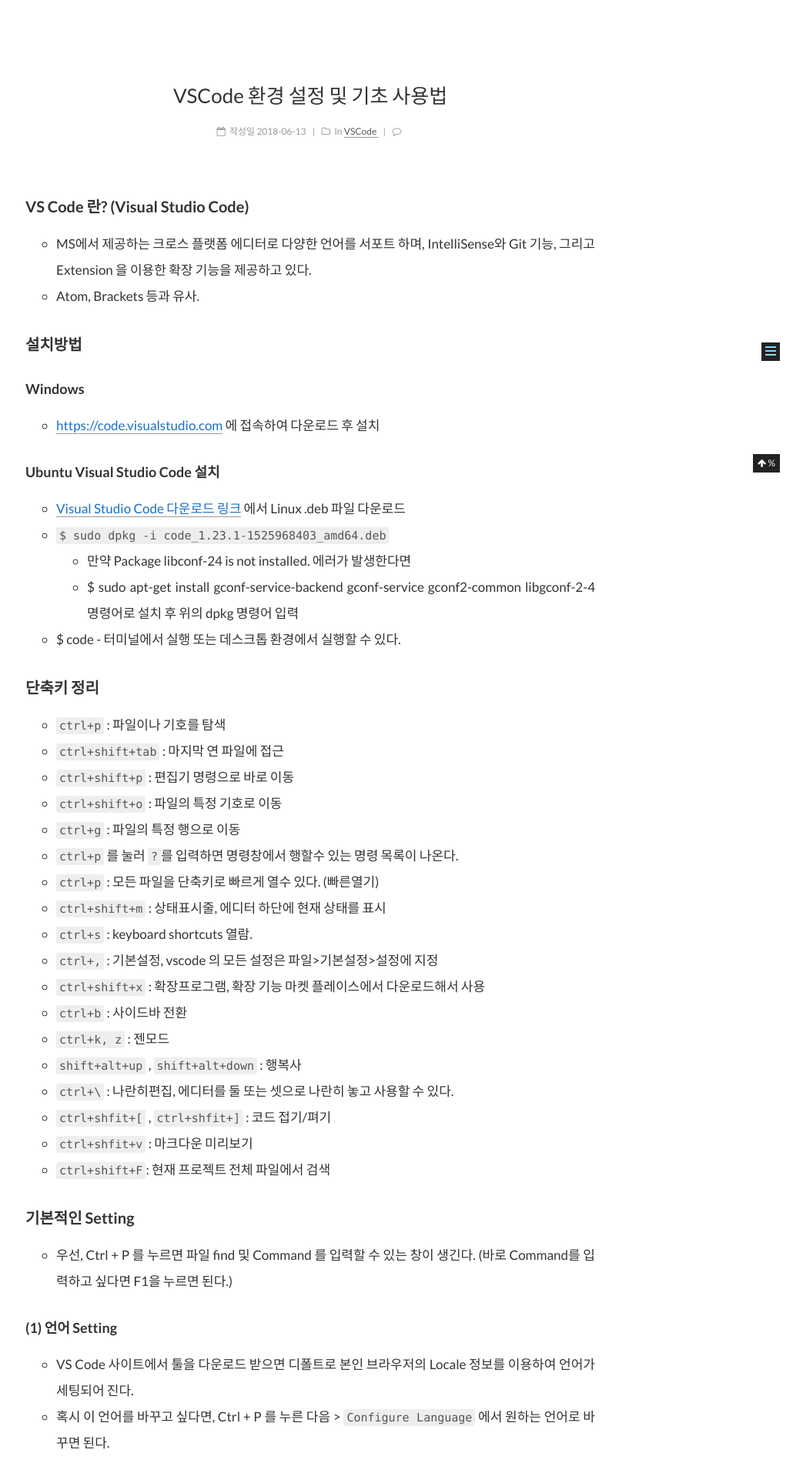
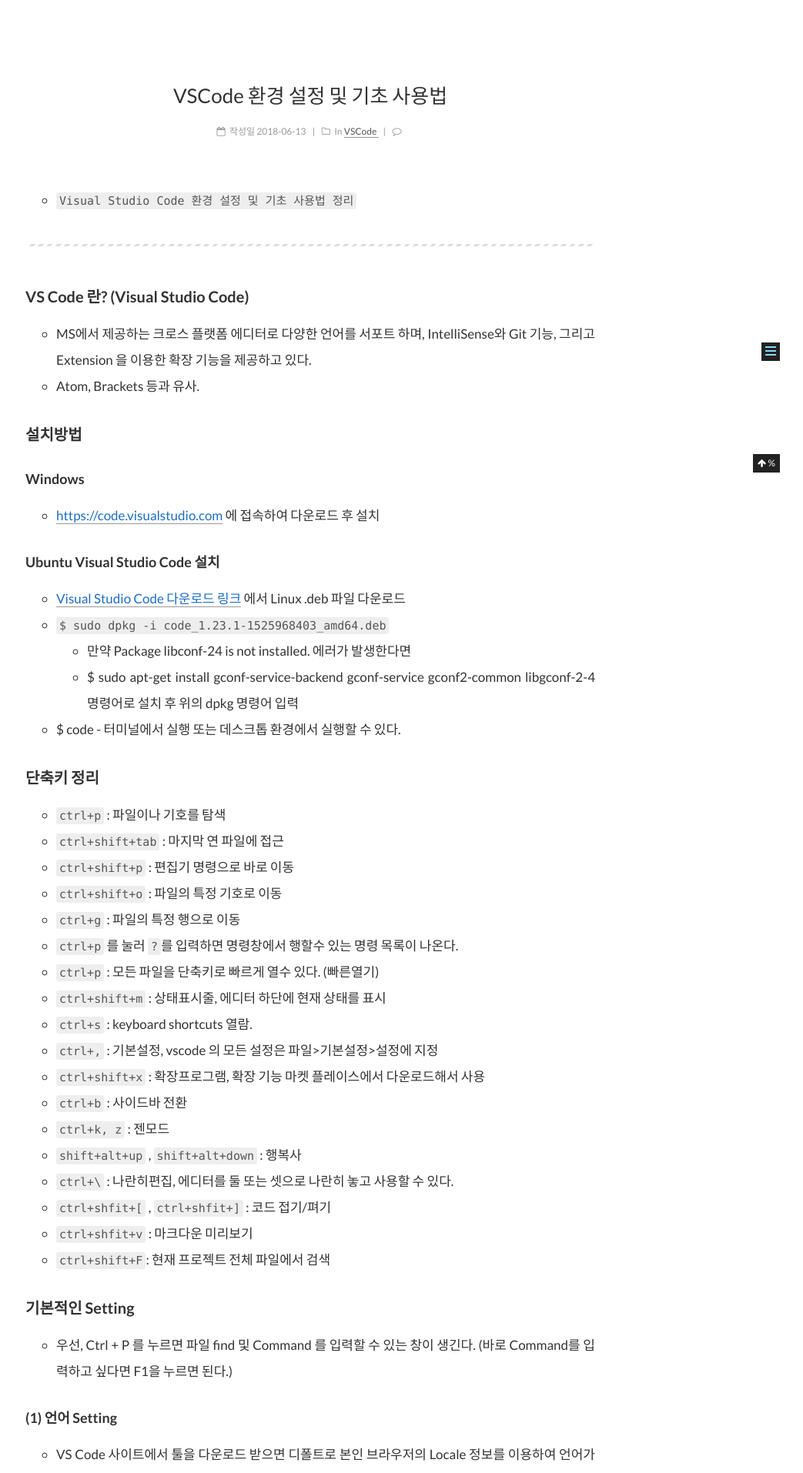
Before and after one commit to gwonsungjun/gwonsungjun.github.io, a Jekyll site: the page built from _posts/2018-06-13-vscodeSetting.md, in a window 1280 px wide. Shown: the part 386-2300 px from the top of the page at 77% size, without its empty margins (237-1280 px from the left). Built offline with Jekyll 4.4.1, drawn with Linux system fonts in a browser that asks for light colours; comment, search, counter and statistics services are not loaded.

Commit message:
Post layout Test

```diff
--- a/_posts/2018-06-13-vscodeSetting.md
+++ b/_posts/2018-06-13-vscodeSetting.md
@@ -6,6 +6,10 @@
 tags:
 - vscode
 category: VSCode
+---
+
+- `Visual Studio Code 환경 설정 및 기초 사용법 정리`
+
 ---
 
 ## VS Code 란? (Visual Studio Code)
```
